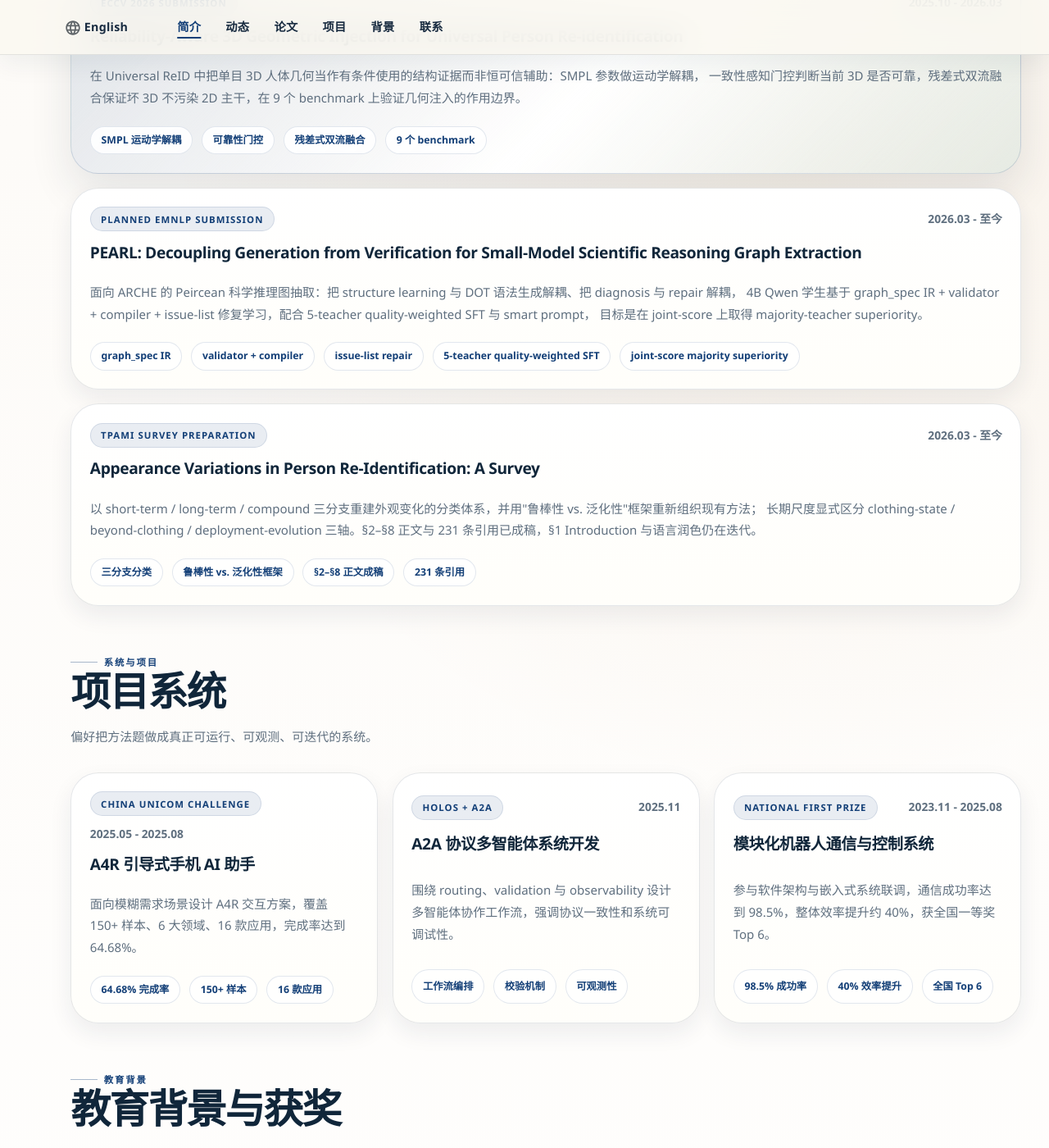
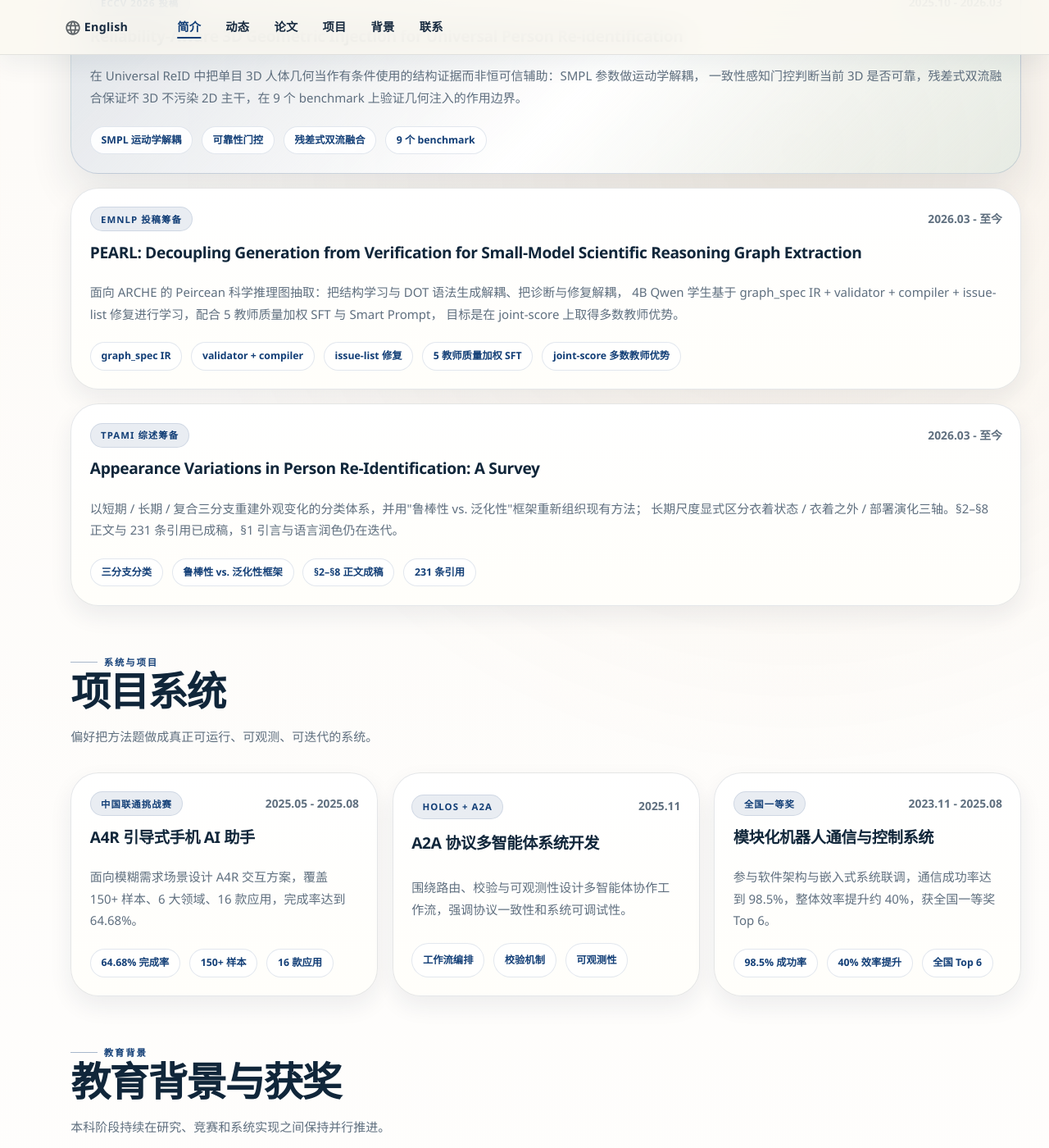
Before and after one commit to BohanSu/BohanSu.github.io, a Jekyll site: the page built from _pages/about.html, in a window 1280 px wide and 1400 px high, scrolled down 2365 px. Shown: the whole window at 82% size. Built offline with Jekyll 4.4.1, drawn with Linux system fonts in a browser that asks for light colours; some of the changed text lies outside the part shown.

Commit message:
Tidy stray English in Chinese homepage
Work-badges, sub-category labels and stray English words in running
prose made the zh page read like half-translated English. Translate
the genuinely Chinese-facing pieces ("ECCV 2026 Submission" →
"ECCV 2026 投稿", "structure learning / diagnosis / repair" →
"结构学习 / 诊断 / 修复", "short-term / clothing-state / ..." →
"短期 / 衣着状态 / ...", "routing / validation / observability" →
"路由 / 校验 / 可观测性", etc.) while keeping proper nouns (PEARL,
ARCHE, Universal ReID, ...), paper titles, and code-level module
identifiers (graph_spec / validator / compiler / Gate B / ...).
Also switch the hero "Email" button to "邮箱" to sit cleanly next to
"简历" and "GitHub".

Co-Authored-By: Claude Opus 4.7 (1M context) <noreply@anthropic.com>

```diff
--- a/_pages/about.html
+++ b/_pages/about.html
@@ -26,7 +26,7 @@ redirect_from:
           <span class="hero-pill">评测设计</span>
         </div>
         <div class="hero-actions">
-          <a class="home-button home-button--primary" href="mailto:2023302143001@whu.edu.cn">Email</a>
+          <a class="home-button home-button--primary" href="mailto:2023302143001@whu.edu.cn">邮箱</a>
           <a class="home-button" href="/files/苏渤涵简历.pdf">简历</a>
           <a class="home-button" href="https://github.com/BohanSu">GitHub</a>
           <a class="home-button" href="/en/">English</a>
@@ -96,7 +96,7 @@ redirect_from:
             <span class="timeline-date">2026.04</span>
             <div class="timeline-body">
               <h3>TPAMI 综述正文成稿</h3>
-              <p>外观变化 ReID 综述 §2–§8 正文与 231 条引用已成稿，§1 Introduction 与文献 key 对齐仍在继续迭代。</p>
+              <p>外观变化 ReID 综述 §2–§8 正文与 231 条引用已成稿，§1 引言与文献引用对齐仍在继续迭代。</p>
             </div>
           </div>
           <div class="timeline-item">
@@ -163,7 +163,7 @@ redirect_from:
     <div class="work-stack">
       <article class="work-card work-card--featured surface-card" data-reveal="up">
         <div class="work-header">
-          <span class="work-badge">ECCV 2026 Submission</span>
+          <span class="work-badge">ECCV 2026 投稿</span>
           <span class="work-date">2025.10 - 2026.03</span>
         </div>
         <h3>Reliability-Aware 3D Geometric Injection for Universal Person Re-identification</h3>
@@ -181,33 +181,33 @@ redirect_from:
 
       <article class="work-card surface-card" data-reveal="up">
         <div class="work-header">
-          <span class="work-badge">Planned EMNLP Submission</span>
+          <span class="work-badge">EMNLP 投稿筹备</span>
           <span class="work-date">2026.03 - 至今</span>
         </div>
         <h3>PEARL: Decoupling Generation from Verification for Small-Model Scientific Reasoning Graph Extraction</h3>
         <p>
-          面向 ARCHE 的 Peircean 科学推理图抽取：把 structure learning 与 DOT 语法生成解耦、把 diagnosis 与 repair 解耦，
-          4B Qwen 学生基于 graph_spec IR + validator + compiler + issue-list 修复学习，配合 5-teacher quality-weighted SFT 与 smart prompt，
-          目标是在 joint-score 上取得 majority-teacher superiority。
+          面向 ARCHE 的 Peircean 科学推理图抽取：把结构学习与 DOT 语法生成解耦、把诊断与修复解耦，
+          4B Qwen 学生基于 graph_spec IR + validator + compiler + issue-list 修复进行学习，配合 5 教师质量加权 SFT 与 Smart Prompt，
+          目标是在 joint-score 上取得多数教师优势。
         </p>
         <div class="metric-row">
           <span>graph_spec IR</span>
           <span>validator + compiler</span>
-          <span>issue-list repair</span>
-          <span>5-teacher quality-weighted SFT</span>
-          <span>joint-score majority superiority</span>
+          <span>issue-list 修复</span>
+          <span>5 教师质量加权 SFT</span>
+          <span>joint-score 多数教师优势</span>
         </div>
       </article>
 
       <article class="work-card surface-card" data-reveal="up">
         <div class="work-header">
-          <span class="work-badge">TPAMI Survey Preparation</span>
+          <span class="work-badge">TPAMI 综述筹备</span>
           <span class="work-date">2026.03 - 至今</span>
         </div>
         <h3>Appearance Variations in Person Re-Identification: A Survey</h3>
         <p>
-          以 short-term / long-term / compound 三分支重建外观变化的分类体系，并用"鲁棒性 vs. 泛化性"框架重新组织现有方法；
-          长期尺度显式区分 clothing-state / beyond-clothing / deployment-evolution 三轴。§2–§8 正文与 231 条引用已成稿，§1 Introduction 与语言润色仍在迭代。
+          以短期 / 长期 / 复合三分支重建外观变化的分类体系，并用"鲁棒性 vs. 泛化性"框架重新组织现有方法；
+          长期尺度显式区分衣着状态 / 衣着之外 / 部署演化三轴。§2–§8 正文与 231 条引用已成稿，§1 引言与语言润色仍在迭代。
         </p>
         <div class="metric-row">
           <span>三分支分类</span>
@@ -229,7 +229,7 @@ redirect_from:
     <div class="project-grid project-grid--featured">
       <article class="project-card surface-card" data-reveal="up">
         <div class="work-header">
-          <span class="work-badge">China Unicom Challenge</span>
+          <span class="work-badge">中国联通挑战赛</span>
           <span class="work-date">2025.05 - 2025.08</span>
         </div>
         <h3>A4R 引导式手机 AI 助手</h3>
@@ -247,7 +247,7 @@ redirect_from:
           <span class="work-date">2025.11</span>
         </div>
         <h3>A2A 协议多智能体系统开发</h3>
-        <p>围绕 routing、validation 与 observability 设计多智能体协作工作流，强调协议一致性和系统可调试性。</p>
+        <p>围绕路由、校验与可观测性设计多智能体协作工作流，强调协议一致性和系统可调试性。</p>
         <div class="metric-row">
           <span>工作流编排</span>
           <span>校验机制</span>
@@ -257,7 +257,7 @@ redirect_from:
 
       <article class="project-card surface-card" data-reveal="up">
         <div class="work-header">
-          <span class="work-badge">National First Prize</span>
+          <span class="work-badge">全国一等奖</span>
           <span class="work-date">2023.11 - 2025.08</span>
         </div>
         <h3>模块化机器人通信与控制系统</h3>
```
